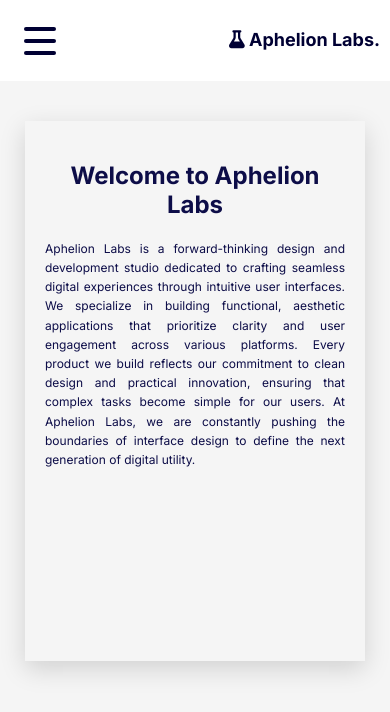
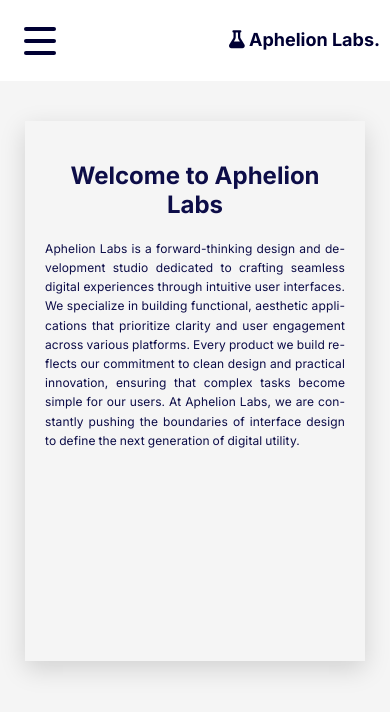
Before and after one commit to abk2191/aphelion-labs, a React (Vite) app: page / in a window 390 px wide. Shown: the top 712 px of the page. Built offline with nearby package versions, Linux system fonts and the light colour scheme; a web font is replaced by a local one.

Commit message:
Added new features

```diff
--- a/src/index.css
+++ b/src/index.css
@@ -313,5 +313,11 @@ html {
 
   .intro-card p {
     font-size: 12px;
+    text-align: justify;
+    text-justify: inter-word; /* For better word spacing */
+    hyphens: auto; /* Automatically hyphenate long words */
+    word-spacing: -0.05em; /* Compensate for justified spacing */
+    letter-spacing: 0.01em; /* Very subtle letter spacing */
+    line-height: 1.6; /* Good for readability */
   }
 }
```
